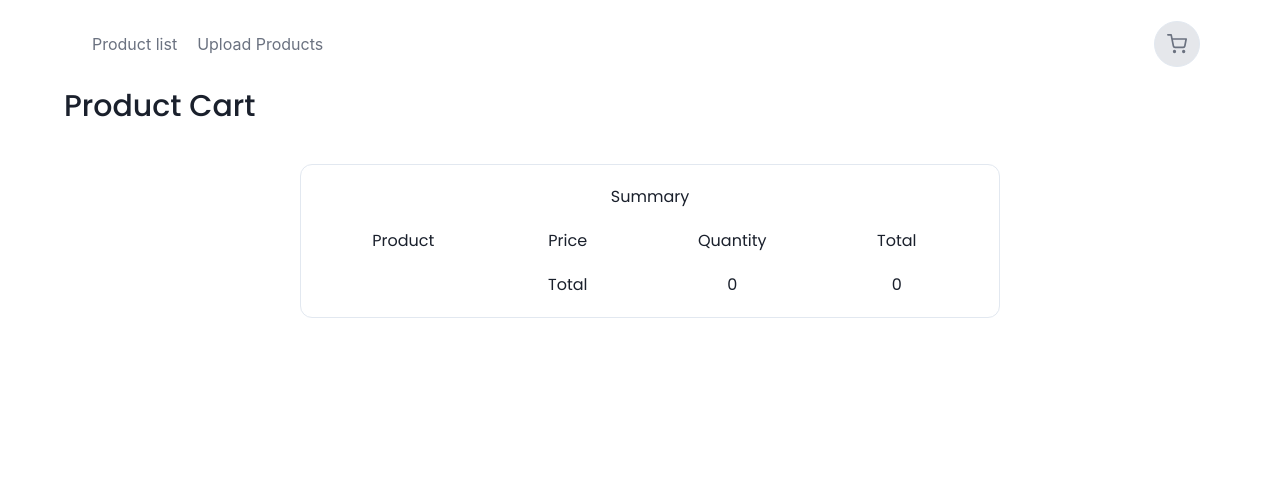
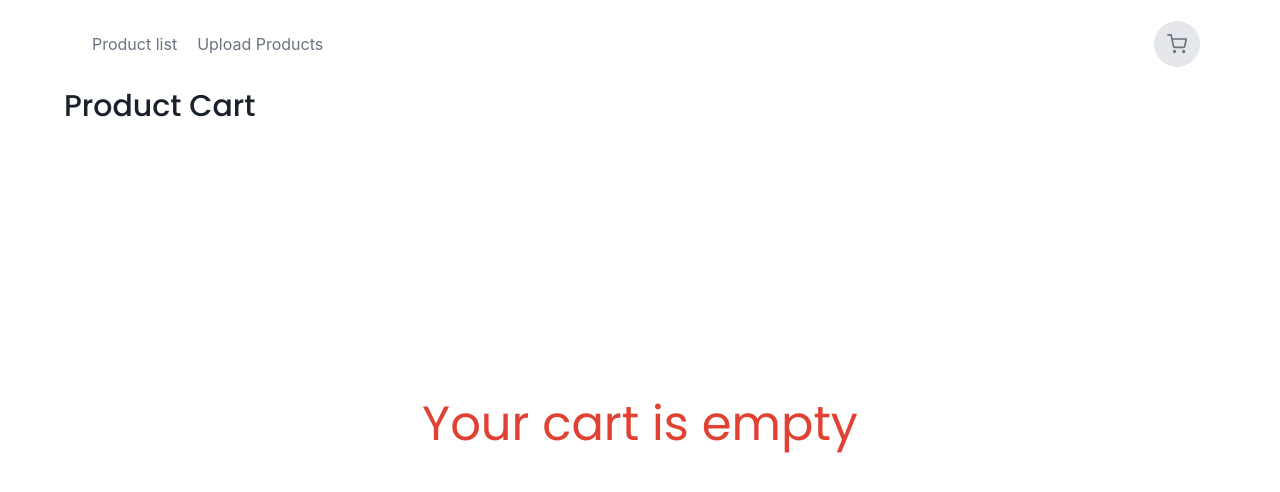
Before and after one commit to apiwatz-lee/MERN-Ecommerce-App, a React (Vite) app in the folder client/: page /product/cart in a window 1280 px wide. Shown: the top 492 px of the page. Built offline with nearby package versions, Linux system fonts and the light colour scheme.

Commit message:
feat:style product cart page

```diff
--- a/client/src/components/Navigator.jsx
+++ b/client/src/components/Navigator.jsx
@@ -35,7 +35,7 @@ export default function Navigator() {
 
                     <Link to ='/product/cart'>
                         <FiShoppingCart className={`text-xl text-gray-500 hover:text-gray-800 duration-500 cursor-pointer`}/>
-                        {cart.length !== 0 && <span className='absolute border bg-orange-500 text-white rounded-full w-5 h-5 text-center text-[12px] top-[-5px] right-1 flex justify-center items-center'>{cart.length}</span>}
+                        {cart.length !== 0 && <span className='absolute border bg-[#E04132] text-white rounded-full w-5 h-5 text-center text-[12px] top-[-5px] right-1 flex justify-center items-center'>{cart.length}</span>}
                     </Link>
 
             </ul>
--- a/client/src/components/PreviewImage.jsx
+++ b/client/src/components/PreviewImage.jsx
@@ -10,7 +10,7 @@ const PreviewImage = ({preview,productDetail}) => {
             <img
             src={productDetail[0]?.avatars[0].url}
             alt="products"
-            className='w-[95%] h-[300px] xl:h-[80vh] xl:w-full object-cover rounded-sm'
+            className='w-[95%] h-[300px] xl:h-[70vh] xl:w-full object-cover rounded-sm'
             />
 
             :
@@ -18,7 +18,7 @@ const PreviewImage = ({preview,productDetail}) => {
             <img
             src={preview[0].url}
             alt="products"
-            className='w-[95%] h-[350px] xl:h-[80vh] xl:w-full object-cover rounded-sm'
+            className='w-[95%] h-[350px] xl:h-[70vh] xl:w-full object-cover rounded-sm'
             />
 
             }
--- a/client/src/pages/ProductCartPage.jsx
+++ b/client/src/pages/ProductCartPage.jsx
@@ -78,6 +78,11 @@ const ProductCartPage = () => {
     setCart(deleteProduct)
   }
 
+
+  const formatNumber = (num) => {
+    return num.toString().replace(/(\d)(?=(\d{3})+(?!\d))/g, "$1,");
+  };
+
   useEffect(()=>{
     handleTotalAmount()
     handleTotalQuantity()
@@ -87,16 +92,24 @@ const ProductCartPage = () => {
     <main className='font-poppins w-screen flex flex-col items-center gap-5'>
         <h1 className='text-3xl font-medium w-[90vw] pt-5 text-center sm:text-left'>Product Cart</h1>
 
-        <section className='flex flex-row justify-center gap-5 w-[90vw]'>
+        {cart.length === 0 ?
+
+        <div className='w-full h-[70vh] flex justify-center items-center'>
+          <p className='text-5xl text-[#E04132]'>Your cart is empty</p>
+        </div>
+
+        :
+
+        <section className='flex flex-col justify-center items-center lg:items-start lg:flex-row gap-5 w-[90vw] pb-10'>
 
         <div>
           {cart.map((item,index)=>{
             return (
                     <div className='relative border flex flex-col gap-5 lg:gap-0 lg:flex-row justify-center w-[40vw] mt-5 rounded-xl p-5' key={item._id}>
 
-                        <div className='flex flex-col justify-center items-center'>
+                      <div className='flex flex-col justify-center items-center gap-5'>
                         <img
-                            className='w-full h-36 object-cover'
+                          className='w-full h-36 rounded-lg object-cover'
                           src={item.avatars[0].url} alt="" />
 
                         <div className='w-full lg:w-48 h-10 rounded-xl flex justify-center items-center border'>
@@ -120,19 +133,19 @@ const ProductCartPage = () => {
                         </div>
                       </div>
 
-                        <div className='w-full pl-2 flex flex-col justify-center gap-2'>
-                          <h1 className=''>PRODUCT: {item.name}</h1>
-                          <p className=''>CODE: {item.code}</p>
-                          <p className=''>PRICE: {item.price} per piece</p>
-                          <p className=''>QTY:{item.quantity}</p>
+                      <div className='w-full pl-8 flex flex-col justify-center gap-2'>
+                        <h1 className='font-medium'>Product: <span className='text-gray-500 font-normal'>{item.name}</span></h1>
+                        <p className='font-medium'>Code: <span className='text-gray-500 font-normal'>{item.code}</span></p>
+                        <p className='font-medium'>Price: <span className='text-gray-500 font-normal'>{formatNumber(item.price)} </span> <span className='text-gray-500 font-normal'>per piece</span></p>
+                        <p className='font-medium'>Qty: <span className='text-gray-500 font-normal'>{item.quantity}</span></p>
                         <div className='w-full flex flex-col items-end'>
-                            <p>TOTAL PRICE</p>
-                            <p>{item.amount}</p>
+                          <p className='font-medium'>Amount(THB)</p>
+                          <p className='text-gray-500'>{formatNumber(item.amount)} ฿</p>
                         </div>
                       </div>
 
                       <button
-                          className='absolute top-[-15px] right-[-10px] border p-1 w-8 h-8 rounded-full flex justify-center items-center bg-gray-200'
+                        className='absolute top-[-15px] right-[-10px] border p-1 w-8 h-8 rounded-full flex justify-center items-center bg-[#E04132] text-white'
                         onClick={()=>handleDeleteProduct(item._id)}
                         >x</button>
 
@@ -140,35 +153,35 @@ const ProductCartPage = () => {
                     )})}
         </div>
 
-          <div className='border w-[700px] max-h-[70vh] mt-5 rounded-xl p-5 flex flex-col gap-5'>
-             <h1 className='text-center'>Summary</h1>
-
+        <div className='border w-[500px] lg:w-[700px] h-max mt-5 rounded-xl p-5 flex flex-col items-stretch gap-5'>
+           <h1 className='text-center font-bold text-[#E04132] text-3xl'>Summary</h1>
 
            <div className='grid grid-cols-4 justify-items-center'>
-                  <span>Product</span>
-                  <span>Price</span>
-                  <span>Quantity</span>
-                  <span>Total</span>
+                <span className='font-medium'>Product</span>
+                <span className='font-medium'>Price(THB)</span>
+                <span className='font-medium'>Quantity(pcs.)</span>
+                <span className='font-medium'>Amount(THB)</span>
            </div>
+
            {cart.map((item)=>{
               return (
               <div className='grid grid-cols-4 justify-items-center' key={item._id}>
-                <span>{item.name}</span>
-                <span>{item.price}</span>
-                <span>{item.quantity}</span>
-                <span>{item.amount}</span>
-
+                <span className='text-gray-500'>{item.name}</span>
+                <span className='text-gray-500'>{formatNumber(item.price)}</span>
+                <span className='text-gray-500'>{item.quantity}</span>
+                <span className='text-gray-500'>{formatNumber(item.amount)}</span>
               </div>)
                 })}
 
-              <div className='grid grid-cols-4 justify-items-center'>
-                <h3 className='col-start-2'>Total</h3>
-                <h3>{totalQuantity}</h3>
-                <p>{totalAmount}</p>
+            <div className='grid grid-cols-4 justify-items-center text-[#E04132] mt-5 border-b pb-2'>
+              <h3 className='col-span-2 font-bold text-2xl'>Total</h3>
+              <h3 className='font-bold text-2xl'>{totalQuantity}</h3>
+              <p className='font-bold text-2xl'>{formatNumber(totalAmount)}</p>
             </div>
         </div>
 
        </section>
+        }
 
     </main>
   )
--- a/client/src/pages/ProductDetailsPage.jsx
+++ b/client/src/pages/ProductDetailsPage.jsx
@@ -32,7 +32,7 @@ const ProductDetails = () => {
     <main className='font-poppins w-screen flex flex-col items-center gap-5'>
         <h1 className='text-3xl font-medium w-[90vw] pt-5 text-center xl:text-start'>Product Details</h1>
 
-        <section className='flex flex-col xl:flex-row justify-between w-[90vw]'>
+        <section className='flex flex-col gap-5 xl:flex-row justify-between w-[90vw]'>
 
           <PreviewImage
             preview={preview}
```
Also changed, not shown: client/src/components/ProductInfo.jsx (+29 -21 lines). Lines whose indentation alone changed are shown as unchanged.
